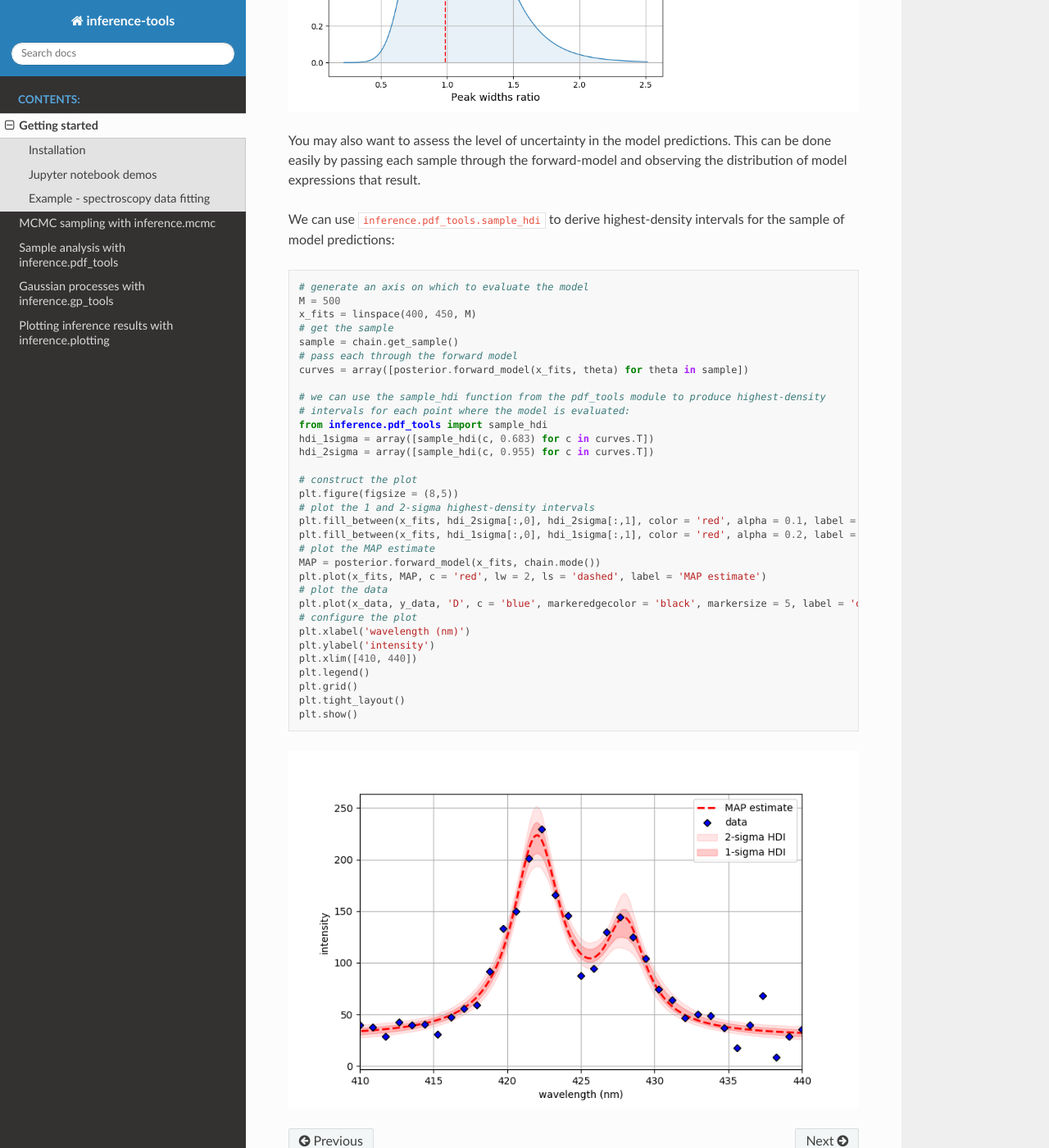
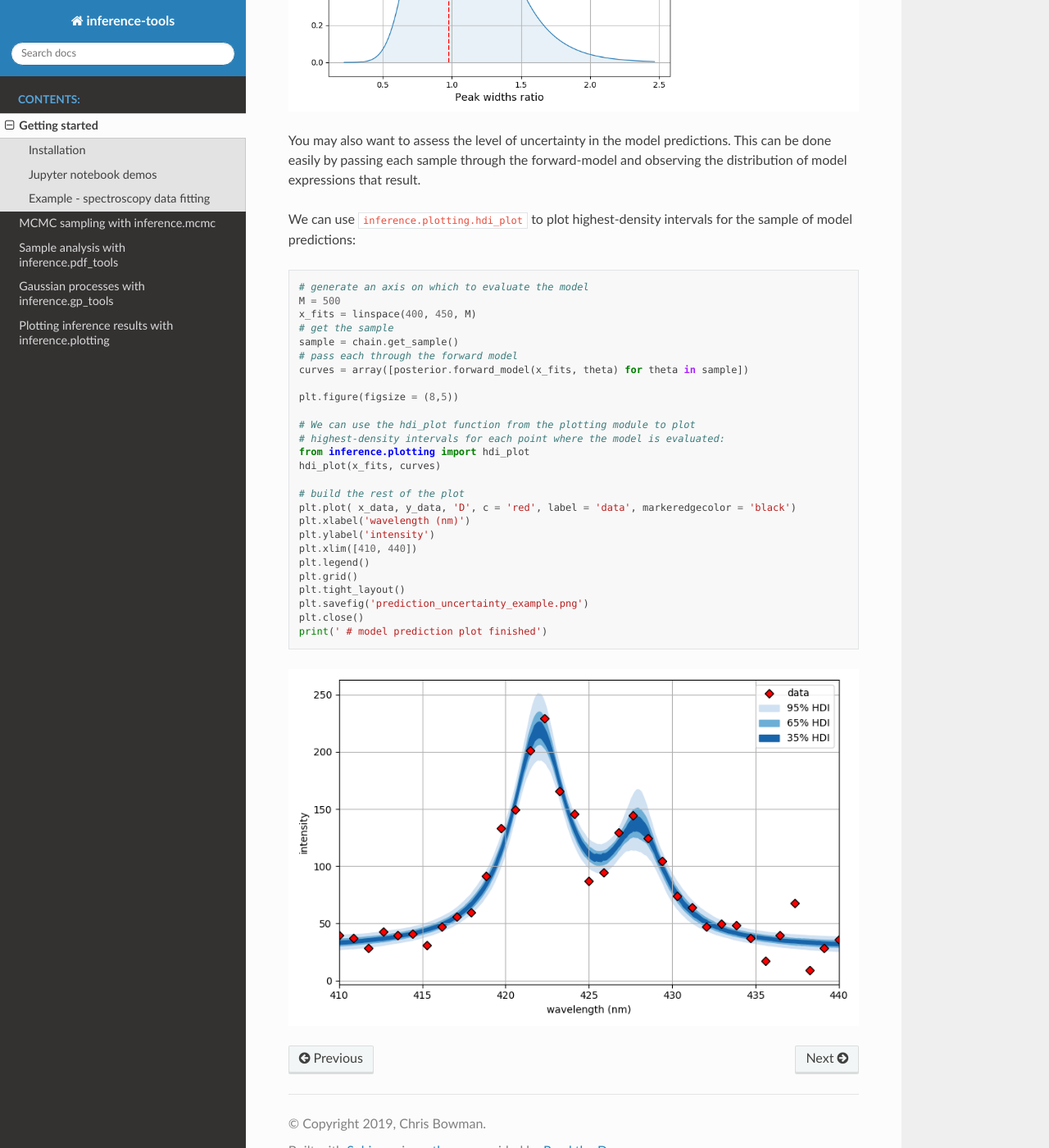
Before and after one commit to C-bowman/inference-tools-docs, a Sphinx documentation site: the page built from docs/source/getting_started.rst, in a window 1280 px wide and 1400 px high, scrolled down 5477 px. Shown: the whole window at 82% size. Built offline with Sphinx 7.4.7 and the Read the Docs theme 2.0.0, drawn with Linux system fonts in a browser that asks for light colours.

Commit message:
Updated 'getting started' docs to use the new plotting.hdi_plot function

```diff
--- a/docs/source/getting_started.rst
+++ b/docs/source/getting_started.rst
@@ -155,7 +155,7 @@ We can generate a plot which summaries the properties of the estimated PDF using
 You may also want to assess the level of uncertainty in the model predictions. This can be done easily by passing
 each sample through the forward-model and observing the distribution of model expressions that result.
 
-We can use ``inference.pdf_tools.sample_hdi`` to derive highest-density intervals for the sample of model predictions:
+We can use ``inference.plotting.hdi_plot`` to plot highest-density intervals for the sample of model predictions:
 
 .. code-block:: python
 
@@ -167,29 +167,23 @@ We can use ``inference.pdf_tools.sample_hdi`` to derive highest-density interval
    # pass each through the forward model
    curves = array([posterior.forward_model(x_fits, theta) for theta in sample])
 
-   # we can use the sample_hdi function from the pdf_tools module to produce highest-density
-   # intervals for each point where the model is evaluated:
-   from inference.pdf_tools import sample_hdi
-   hdi_1sigma = array([sample_hdi(c, 0.683) for c in curves.T])
-   hdi_2sigma = array([sample_hdi(c, 0.955) for c in curves.T])
+   plt.figure(figsize = (8,5))
 
-   # construct the plot
-   plt.figure(figsize = (8,5))
-   # plot the 1 and 2-sigma highest-density intervals
-   plt.fill_between(x_fits, hdi_2sigma[:,0], hdi_2sigma[:,1], color = 'red', alpha = 0.1, label = '2-sigma HDI')
-   plt.fill_between(x_fits, hdi_1sigma[:,0], hdi_1sigma[:,1], color = 'red', alpha = 0.2, label = '1-sigma HDI')
-   # plot the MAP estimate
-   MAP = posterior.forward_model(x_fits, chain.mode())
-   plt.plot(x_fits, MAP, c = 'red', lw = 2, ls = 'dashed', label = 'MAP estimate')
-   # plot the data
-   plt.plot(x_data, y_data, 'D', c = 'blue', markeredgecolor = 'black', markersize = 5, label = 'data')
-   # configure the plot
+   # We can use the hdi_plot function from the plotting module to plot
+   # highest-density intervals for each point where the model is evaluated:
+   from inference.plotting import hdi_plot
+   hdi_plot(x_fits, curves)
+
+   # build the rest of the plot
+   plt.plot( x_data, y_data, 'D', c = 'red', label = 'data', markeredgecolor = 'black')
    plt.xlabel('wavelength (nm)')
    plt.ylabel('intensity')
    plt.xlim([410, 440])
    plt.legend()
    plt.grid()
    plt.tight_layout()
-   plt.show()
+   plt.savefig('prediction_uncertainty_example.png')
+   plt.close()
+   print(' # model prediction plot finished')
 
 .. image:: ./images/getting_started_images/prediction_uncertainty_example.png
--- a/docs/source/images/getting_started_images/getting_started_image_production.py
+++ b/docs/source/images/getting_started_images/getting_started_image_production.py
@@ -139,28 +139,21 @@ sample = chain.get_sample()
 # pass each through the forward model
 curves = array([posterior.forward_model(x_fits, theta) for theta in sample])
 
-# we can use the sample_hdi function from the pdf_tools module to produce highest-density
-# intervals for each point where the model is evaluated:
-from inference.pdf_tools import sample_hdi
-hdi_1sigma = array([sample_hdi(c, 0.68, force_single=True) for c in curves.T])
-hdi_2sigma = array([sample_hdi(c, 0.95, force_single=True) for c in curves.T])
+plt.figure(figsize = (8,5))
 
-# construct the plot
-plt.figure(figsize = (8,5))
-# plot the 1 and 2-sigma highest-density intervals
-plt.fill_between(x_fits, hdi_2sigma[:, 0], hdi_2sigma[:, 1], color = 'red', alpha = 0.10, label = '2-sigma HDI')
-plt.fill_between(x_fits, hdi_1sigma[:, 0], hdi_1sigma[:, 1], color = 'red', alpha = 0.20, label = '1-sigma HDI')
-# plot the MAP estimate
-MAP = posterior.forward_model(x_fits, chain.mode())
-plt.plot(x_fits, MAP, c = 'red', lw = 2, ls = 'dashed', label = 'MAP estimate')
-# plot the data
-plt.plot(x_data, y_data, 'D', c = 'blue', markeredgecolor = 'black', markersize = 5, label = 'data')
-# configure the plot
+# We can use the hdi_plot function from the plotting module to plot
+# highest-density intervals for each point where the model is evaluated:
+from inference.plotting import hdi_plot
+hdi_plot(x_fits, curves)
+
+# build the rest of the plot
+plt.plot( x_data, y_data, 'D', c = 'red', label = 'data', markeredgecolor = 'black')
 plt.xlabel('wavelength (nm)')
 plt.ylabel('intensity')
 plt.xlim([410, 440])
 plt.legend()
 plt.grid()
+plt.tight_layout()
 plt.savefig('prediction_uncertainty_example.png')
 plt.close()
 print(' # model prediction plot finished')
```
Also changed, not shown: docs/source/images/getting_started_images/matrix_plot_example.png, docs/source/images/getting_started_images/pdf_summary_example.png, docs/source/images/getting_started_images/plot_diagnostics_example.png, docs/source/images/getting_started_images/prediction_uncertainty_example.png, docs/source/images/getting_started_images/spectroscopy_data.png, docs/source/images/getting_started_images/width_pdfs_example.png.
